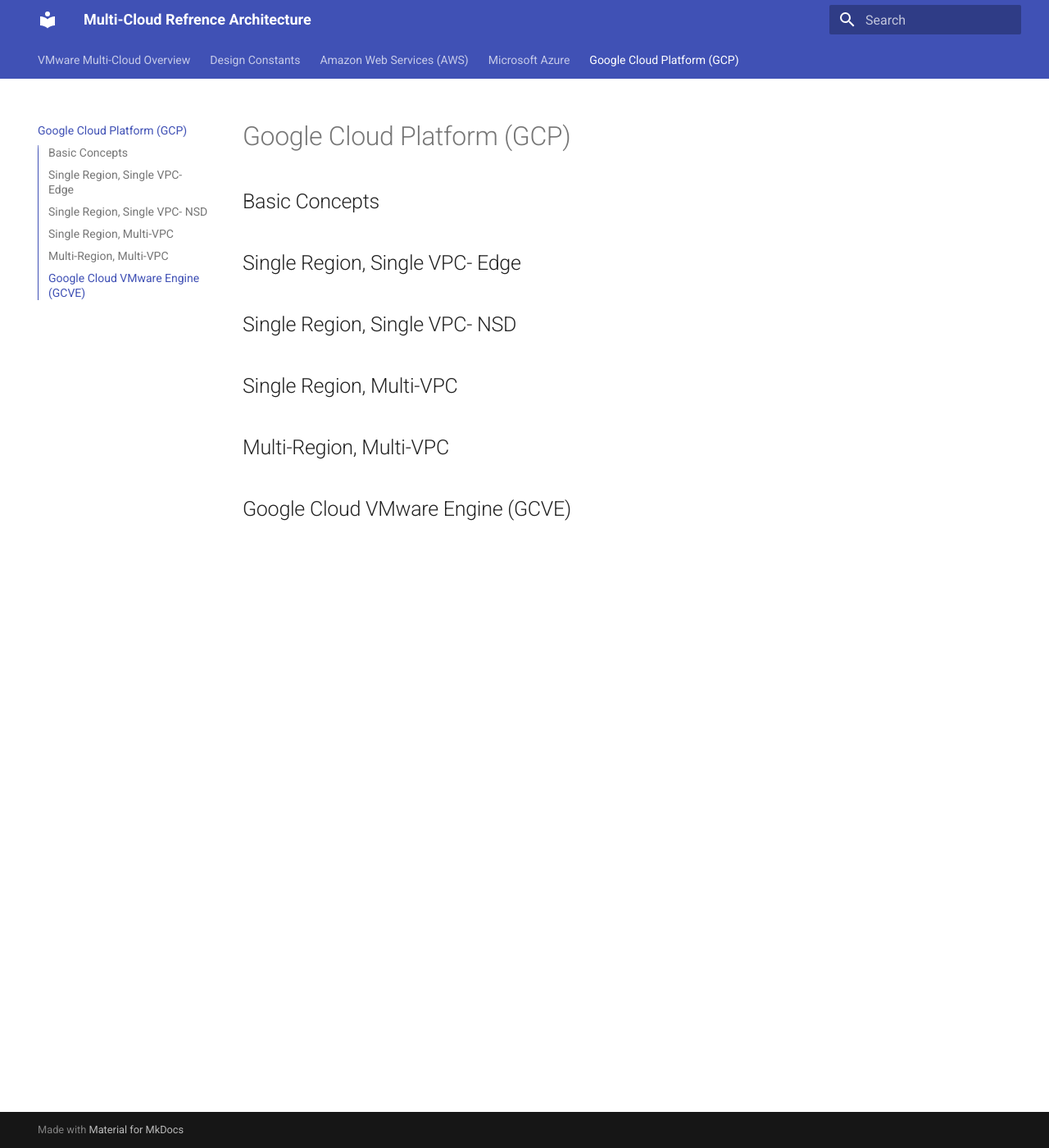
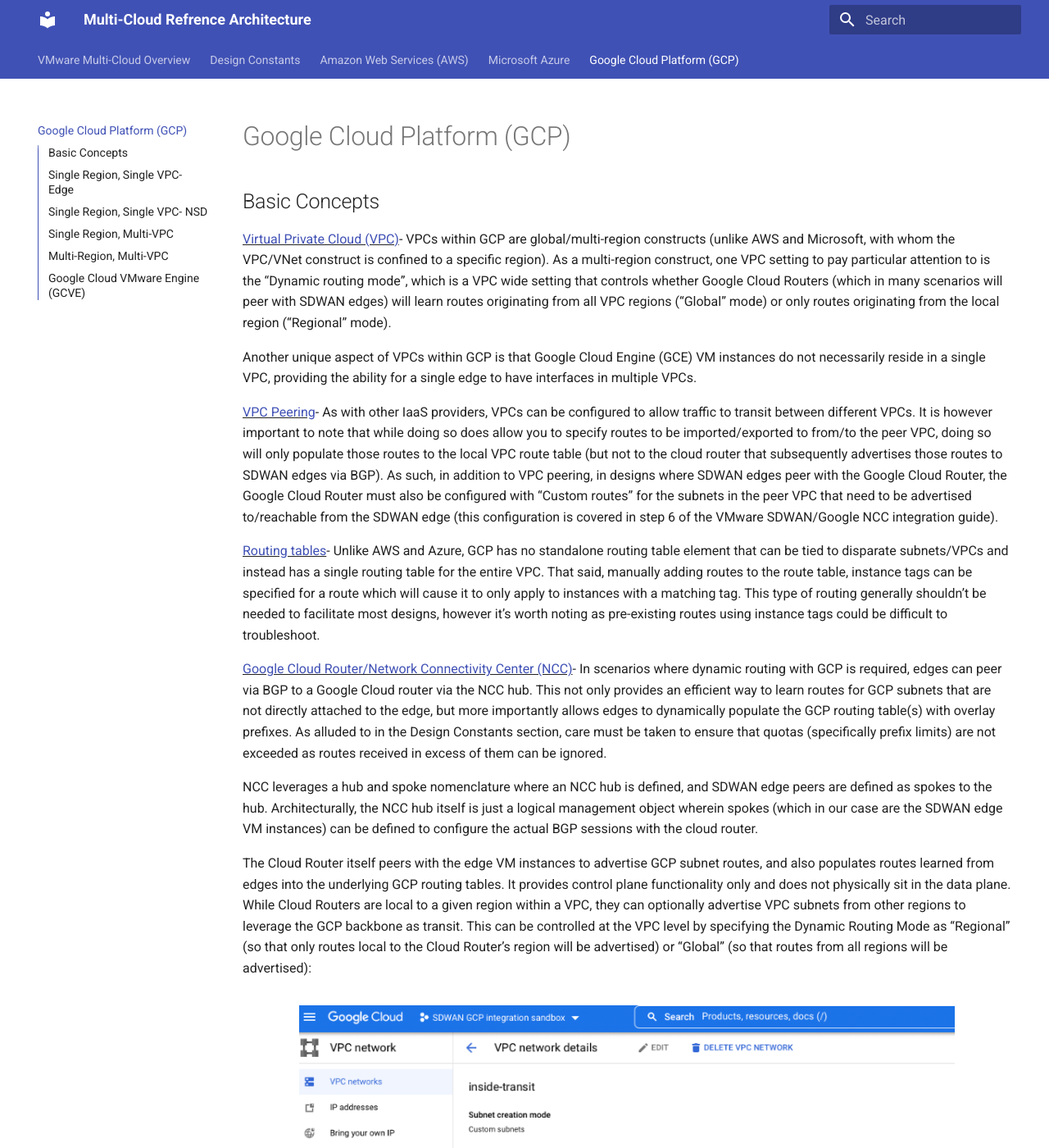
Before and after one commit to el-hoffer/velo-mc-refarch, an MkDocs documentation site: the page built from docs/4-gcp.md, in a window 1280 px wide and 1400 px high. Shown: the whole window at 82% size. Built offline with MkDocs 1.6.1 and Material for MkDocs 9.7.7, drawn with Linux system fonts in a browser that asks for light colours; some of the changed text lies outside the part shown.

Commit message:
GCP updates

```diff
--- a/docs/4-gcp.md
+++ b/docs/4-gcp.md
@@ -5,8 +5,44 @@ title: Google Cloud Platform (GCP)
 # Google Cloud Platform (GCP)
 
 ## Basic Concepts
+<u>[Virtual Private Cloud (VPC)](https://cloud.google.com/vpc/docs/overview)</u>- VPCs within GCP are global/multi-region constructs (unlike AWS and Microsoft, with whom the VPC/VNet construct is confined to a specific region).  As a multi-region construct, one VPC setting to pay particular attention to is the “Dynamic routing mode”, which is a VPC wide setting that controls whether Google Cloud Routers (which in many scenarios will peer with SDWAN edges) will learn routes originating from all VPC regions (“Global” mode) or only routes originating from the local region (“Regional” mode).
+
+Another unique aspect of VPCs within GCP is that Google Cloud Engine (GCE) VM instances do not necessarily reside in a single VPC, providing the ability for a single edge to have interfaces in multiple VPCs.
+
+<u>[VPC Peering](https://cloud.google.com/vpc/docs/vpc-peering)</u>- As with other IaaS providers, VPCs can be configured to allow traffic to transit between different VPCs.  It is however important to note that while doing so does allow you to specify routes to be imported/exported to from/to the peer VPC, doing so will only populate those routes to the local VPC route table (but not to the cloud router that subsequently advertises those routes to SDWAN edges via BGP).  As such, in addition to VPC peering, in designs where SDWAN edges peer with the Google Cloud Router, the Google Cloud Router must also be configured with “Custom routes” for the subnets in the peer VPC that need to be advertised to/reachable from the SDWAN edge (this configuration is covered in step 6 of the VMware SDWAN/Google NCC integration guide).
+
+<u>[Routing tables](https://cloud.google.com/vpc/docs/routes)</u>- Unlike AWS and Azure, GCP has no standalone routing table element that can be tied to disparate subnets/VPCs and instead has a single routing table for the entire VPC.  That said, manually adding routes to the route table, instance tags can be specified for a route which will cause it to only apply to instances with a matching tag.  This type of routing generally shouldn’t be needed to facilitate most designs, however it’s worth noting as pre-existing routes using instance tags could be difficult to troubleshoot.
+
+<u>[Google Cloud Router/Network Connectivity Center (NCC)](https://cloud.google.com/network-connectivity/docs/network-connectivity-center/concepts/overview)</u>- In scenarios where dynamic routing with GCP is required, edges can peer via BGP to a Google Cloud router via the NCC hub.  This not only provides an efficient way to learn routes for GCP subnets that are not directly attached to the edge, but more importantly allows edges to dynamically populate the GCP routing table(s) with overlay prefixes.  As alluded to in the Design Constants section, care must be taken to ensure that quotas (specifically prefix limits) are not exceeded as routes received in excess of them can be ignored.
+
+NCC leverages a hub and spoke nomenclature where an NCC hub is defined, and SDWAN edge peers are defined as spokes to the hub.  Architecturally, the NCC hub itself is just a logical management object wherein spokes (which in our case are the SDWAN edge VM instances) can be defined to configure the actual BGP sessions with the cloud router.
+
+The Cloud Router itself peers with the edge VM instances to advertise GCP subnet routes, and also populates routes learned from edges into the underlying GCP routing tables.  It provides control plane functionality only and does not physically sit in the data plane.  While Cloud Routers are local to a given region within a VPC, they can optionally advertise VPC subnets from other regions to leverage the GCP backbone as transit.  This can be controlled at the VPC level by specifying the Dynamic Routing Mode as “Regional” (so that only routes local to the Cloud Router’s region will be advertised) or “Global” (so that routes from all regions will be advertised):
+<figure markdown>
+  ![Image title](/images/gcp/routing-mode.png){ width="800" }
+  <figcaption></figcaption>
+</figure>
+As of this writing, the NCC hub only supports a single VPC, however, the VPC that the LAN side of the edge connects to can be peered with multiple other VPCs (up to 25 as of this writing per [GCP’s VPC quota](https://cloud.google.com/vpc/docs/quota#vpc-peering)) as well.  It is, however, important to note that while peered VPCs are reachable from a dataplane perspective as soon as the peering connection is created, since the Cloud Router exists in a specific VPC, “Custom Routes” must be configured in order for peer VPC routes to be advertised to the SDWAN Edge(s):
+<figure markdown>
+  ![Image title](/images/gcp/custom-route.png){ width="800" }
+  <figcaption></figcaption>
+</figure>
+
 ## Single Region, Single VPC- Edge
+Despite the need for only a single workload VPC in this scenario, an edge deployment in GCP leverages 3 separate VPCs; one for a dedicated management interface (GE1, used only for VM console output and not for production traffic), one for internet/WAN connectivity (GE2), and one for LAN side/workload connectivity (GE3) as depicted below.
+<figure markdown>
+  ![Image title](/images/gcp/single-region-single-vpc.png){ width="800" }
+  <figcaption></figcaption>
+</figure>
+In this model workloads across all regions/subnets that are part of the workload VPC can be routed via the edge.  To establish overlay reachability, the LAN side subnet in which GE3 resides can be advertised as a connected route.  For all other subnets (either discrete subnets local to the region in the VPC or subnets in other regions) static routes and/or peering with a Cloud Router via the NCC hub are required.
+
 ## Single Region, Single VPC- NSD
+
+
 ## Single Region, Multi-VPC
+
+
 ## Multi-Region, Multi-VPC
+
+
 ## Google Cloud VMware Engine (GCVE)
```
